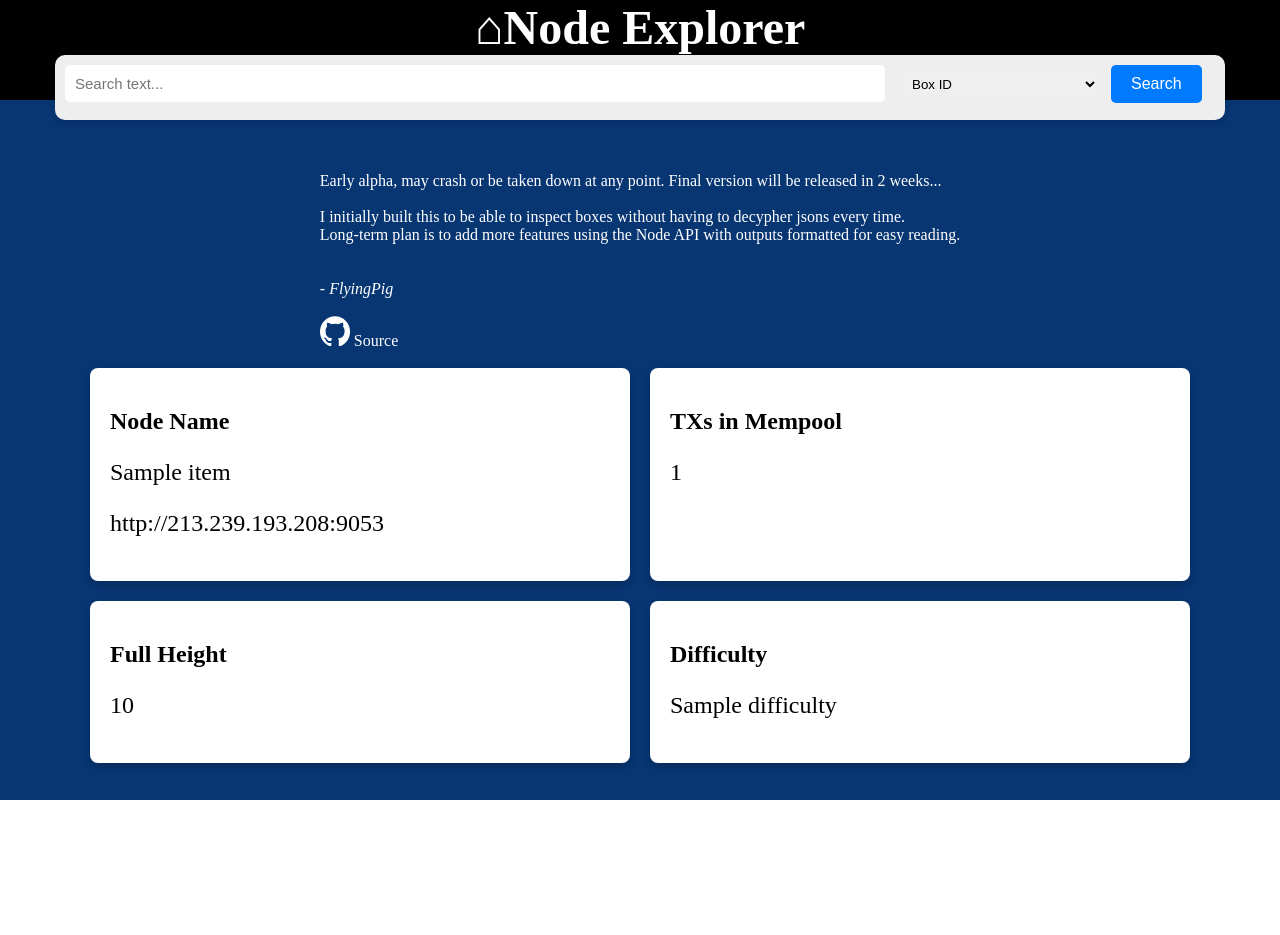
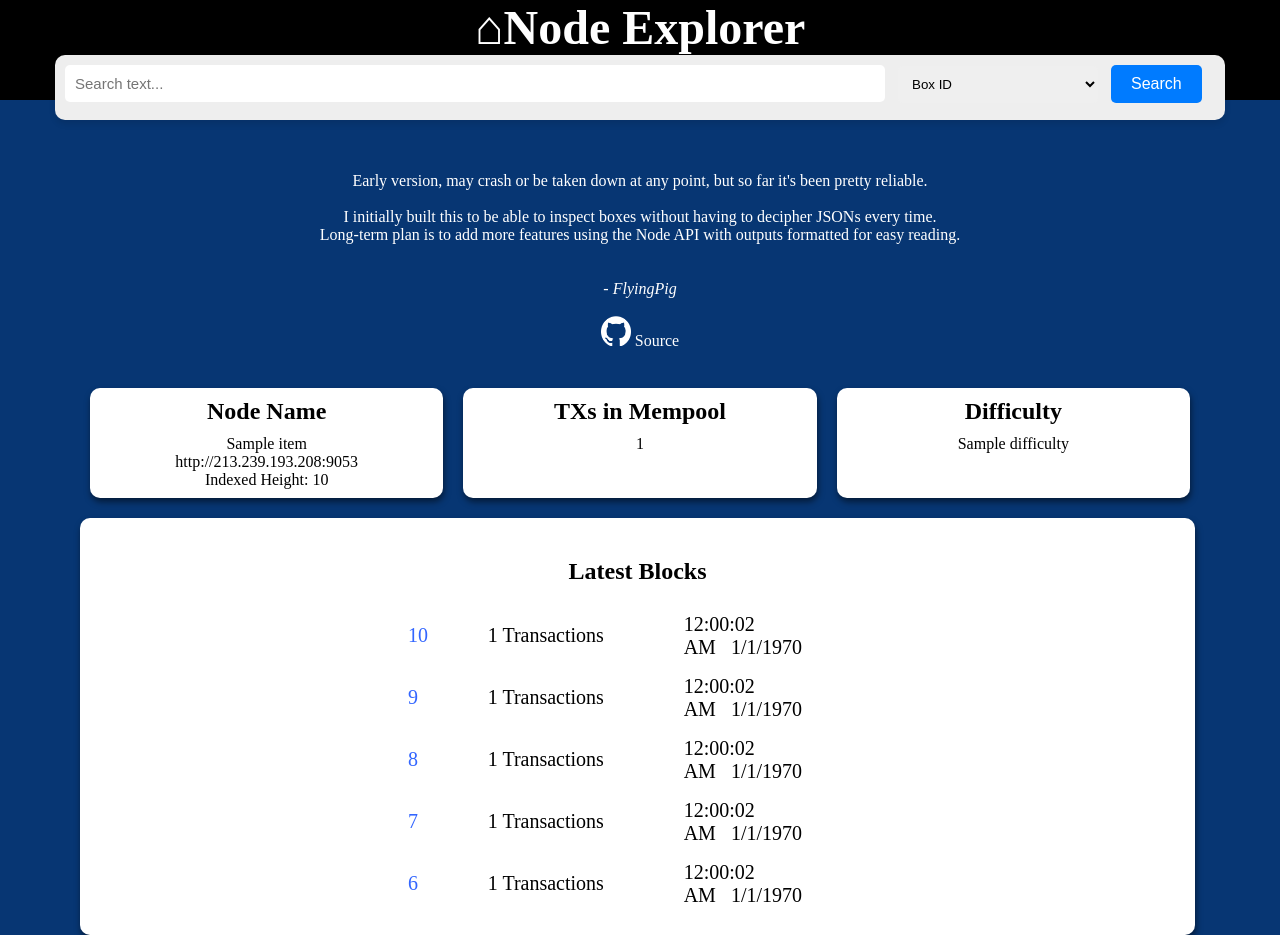
Before and after one commit to FlyingPig69/Ergo-node-explorer, a Flask app: page / in a window 1280 px wide. Before the commit the page ends 800 px from the top, so only its background shows below. Run offline with Flask 3, Linux system fonts and the light colour scheme; a database or web service that is not in the repository returns one stand-in record (values such as "Sample title"); data that the repository does not hold is empty.

Commit message:
Update index.html

```diff
--- a/api/templates/index.html
+++ b/api/templates/index.html
@@ -1,5 +1,6 @@
 <!DOCTYPE html>
 <html lang="en">
+
 <head>
     <meta charset="UTF-8">
     <meta name="viewport" content="width=device-width, initial-scale=1.0">
@@ -9,51 +10,83 @@
             margin: 0;
         }
 
-
-
         .container {
             margin-top: 100px;
-        }
-
-        .logo {
-            height: 100%;
+            text-align:center;
         }
 
         .card-container {
-            margin-top: 100px;
+            width: 1100px;
+            margin-top: 20px;
+            padding: 10px;
             text-align: center;
-            justify-content: center;
-            max-width: 400px;
-            width: 400px;
+            display: grid;
+            grid-template-columns: repeat(3, 1fr);
+            gap: 20px;
             margin: 0 auto;
-            display: grid;
-            grid-template-columns: repeat(2, 1fr);
-            gap: 20px;
         }
 
-        .card {
-            justify-content: center;
-            max-width: 500px;
-            width: 500px;
-            margin: 0 auto;
-            display: grid;
-            grid-template-columns: repeat(2, 1fr);
-            gap: 20px;
-            box-shadow: 1 4px 6px rgba(0, 0, 0, 0.5);
+        .card-bottom {
+            width: 800px;
+            margin: 0 auto; /* Center the card-bottom */
+            box-shadow: 1px 4px 6px rgba(0, 0, 0, 0.5);
+            background-color: white;
+            border-radius: 10px;
         }
 
-        .card-text {
-            font-size: 24px;
+        .card-text-height {
+            width:200px;
+            vertical-align:top;
+            font-size: 16px;
         }
 
+        .card-title,
+        .card-text a,
+        .card-text span {
+            margin-bottom: 10px;
+            margin-top: 10px;
+            vertical-align: top;
+        }
 
+        .card-text{
+           font-size: 16px;
+        }
+
+            .card-body-bottom {
+                display: flex;
+                flex-direction: column;
+                justify-content: center;
+                text-align:center;
+                box-shadow: 1px 4px 6px rgba(0, 0, 0, 0.5);
+                background-color: white;
+                border-radius: 10px;
+                padding: 20px; /* Add padding for spacing */
+                max-width: 1075px; /* Add max-width for responsiveness */
+            }
+
+.card-body-top {
+    display: flex;
+    flex-direction: column;
+    margin-bottom: 10px;
+    margin-top: 10px;
+    height: 110px;
+    box-shadow: 1px 4px 6px rgba(0, 0, 0, 0.5);
+    background-color: white;
+    border-radius: 10px;
+    align-items: center;
+}
+
+        @media (min-width: 768px) {
+            .card-bottom {
+                max-width: 800px;
+            }
+        }
     </style>
 </head>
+
 <body>
     <div class="header">
-        <b><a target="_self" href="{{flask_url}}"  style="color:white;">
-        ⌂Node Explorer</a>
-        </b>
+        <b><a target="_self" href="{{flask_url}}" style="color:white;">⌂Node Explorer</a></b>
         <div class="search-card">
             <form method="get" action="/search" onsubmit="return validateForm()" class="search-form">
                 <div class="flex-container">
@@ -62,61 +95,68 @@
                         <option value="box_id">Box ID</option>
                         <option value="transaction_id">Transaction ID</option>
                     </select>
-
                     <button type="submit" class="btn btn-dark custom-search-btn">Search</button>
                 </div>
                 <br>
             </form>
         </div>
-
     </div>
 
     <div class="container">
-
-
         <div class="white-text">
             <br><br><br><br>
-    Early alpha, may crash or be taken down at any point. Final version will be released in 2 weeks... <br><br>
-    I initially built this to be able to inspect boxes without having to decypher jsons every time.<br>
+            Early version, may crash or be taken down at any point, but so far it's been pretty reliable. <br><br>
+            I initially built this to be able to inspect boxes without having to decipher JSONs every time.<br>
             Long-term plan is to add more features using the Node API with outputs formatted for easy reading. <br>
             <br><br>
             <i>- FlyingPig</i><br><br>
-    <a target="_blank" href="https://github.com/FlyingPig69/ergo-node-explorer" style="color:white;"><img src="{{ url_for('static', filename='github-mark-white.png') }}" height="30" width="30"> Source</a>
-
-
+            <a target="_blank" href="https://github.com/FlyingPig69/ergo-node-explorer" style="color:white;">
+                <img src="{{ url_for('static', filename='github-mark-white.png') }}" height="30" width="30"> Source
+            </a>
             <br><br>
         </div>
 
-        <div class="card-container">
-            <div class="card">
-                <div class="card-body">
+        <div class="card-container" style="margin: 0 auto;">
+            <!-- Card 1: Node Name -->
+            <div class="card-body-top">
                 <h2 class="card-title"><b>Node Name</b></h2>
-                    <p class="card-text">{{ info_data.name }}</p>
-                    <p class="card-text">{{ base_url }}</p>
-                </div>
-            </div>
-            <!-- Card for Unconfirmed Count -->
-            <div class="card">
-                <div class="card-body">
-                    <h2 class="card-title"><b>TXs in Mempool</b></h2>
-                    <p class="card-text">{{ info_data.unconfirmedCount }}</p>
+                <div class="card-text">
+                    {{ info_data.name }}<br>
+                    {{ base_url }}<br>
+                    Indexed Height: {{indexed_height}}
+
+
+
                     </div>
             </div>
 
-            <!-- Card for Full Height -->
-            <div class="card">
-                <div class="card-body">
-                    <h2 class="card-title"><b>Full Height</b></h2>
-                    <p class="card-text">{{ info_data.fullHeight }}</p>
+            <!-- Card 2: TXs in Mempool -->
+            <div class="card-body-top">
+                <h2 class="card-title"><b>TXs in Mempool</b></h2>
+                {{ info_data.unconfirmedCount }}
+            </div>
+
+            <!-- Card 3: Difficulty -->
+            <div class="card-body-top">
+                <h2 class="card-title"><b>Difficulty</b></h2>
+                {{ info_data.difficulty }}
             </div>
         </div>
 
-            <div class="card">
-                <div class="card-body">
-                    <h2 class="card-title"><b>Difficulty</b></h2>
-                    <p class="card-text">{{ info_data.difficulty }}</p>
-                </div>
-            </div>
+        <!-- Card below with Latest Blocks -->
+        <div class="card-body-bottom">
+            <h2><b>Latest Blocks</b></h2>
+            <table style="border-collapse: collapse; width: 475px; box-shadow: none; margin: 0 auto;">
+                <tbody>
+                    {% for header_id in header_id %}
+                    <tr>
+                        <td style="width: 75px; border: none; font-size: 20px; text-align: left;"><a href="{{flask_url}}/blocks/{{header_id}}">{{ height[loop.index0] }}</a></td>
+                        <td style="width: 200px; border: none; font-size: 20px; text-align: left;">{{no_txs[loop.index0]}} Transactions</td>
+                        <td style="width: 200px; border: none; font-size: 20px; text-align: left;"><span id="timestamp_{{loop.index0}}">{{timestamp[loop.index0]}}</span></td>
+                    </tr>
+                    {% endfor %}
+                </tbody>
+            </table>
         </div>
     </div>
 
@@ -124,16 +164,33 @@
         function validateForm() {
             var searchText = document.getElementById('search_text').value;
 
-            // Check if the search text is empty
             if (searchText.trim() === '') {
                 alert('Please enter a search term.');
-                return false; // Prevent form submission
+                return false;
             }
 
-            // If the search text is not empty, allow the form submission
             return true;
         }
 
+        document.addEventListener('DOMContentLoaded', function () {
+            // Get all timestamp elements
+            var timestamps = document.querySelectorAll('[id^="timestamp_"]');
+
+            timestamps.forEach(function (timestampElement) {
+                var timestamp = parseInt(timestampElement.innerText);
+
+                // Convert timestamp to local time
+                var localTime = new Date(timestamp);
+
+                // Format time and date separately
+                var timeString = localTime.toLocaleTimeString();
+                var dateString = localTime.toLocaleDateString();
+
+                // Update the content of the element with time and date
+                timestampElement.innerText = timeString + '\u00A0\u00A0\u00A0' + dateString;
+            });
+        });
     </script>
 </body>
+
 </html>
```
Lines whose indentation alone changed are shown as unchanged.
